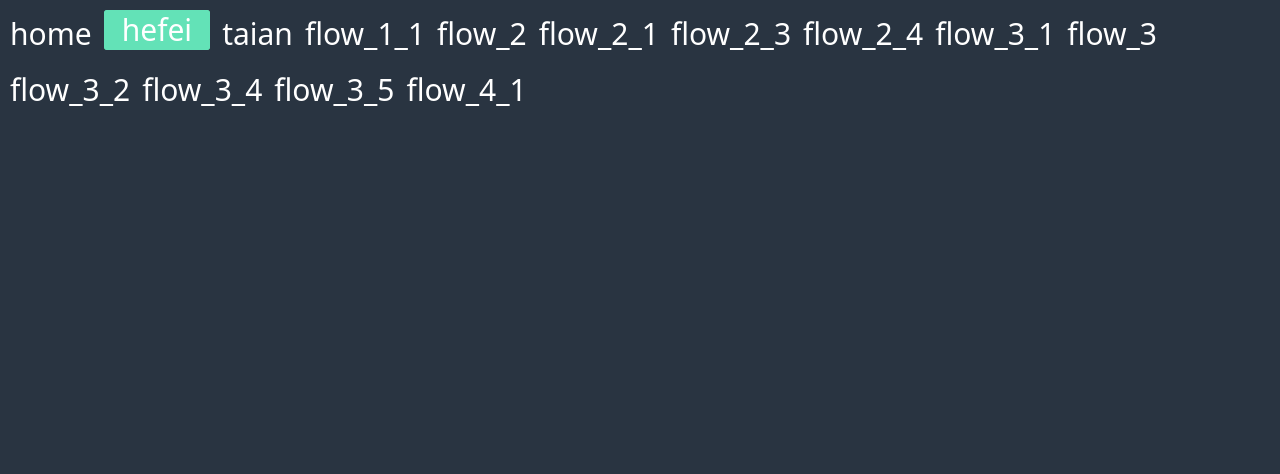
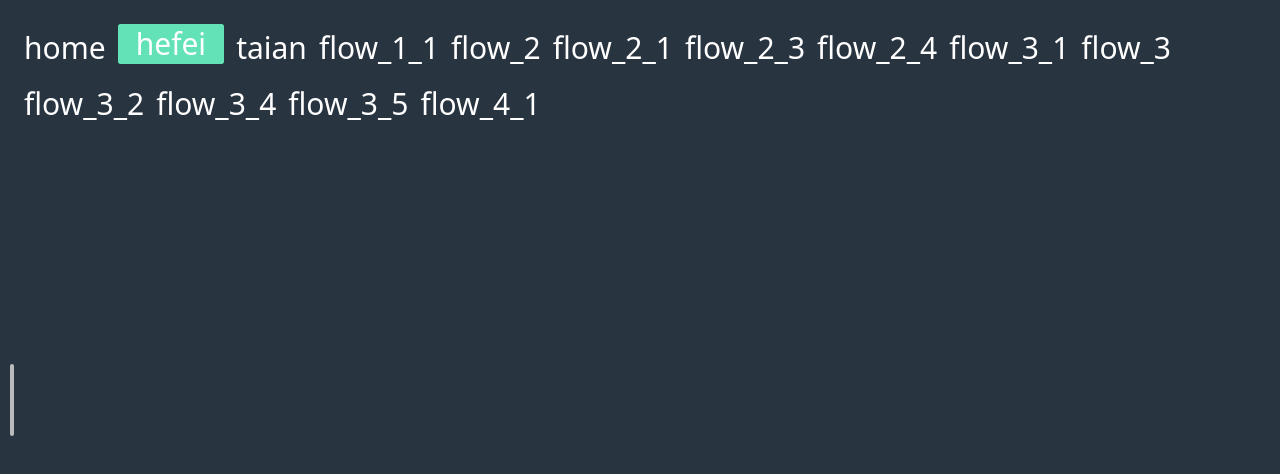
Before and after one commit to PrePan01/USSIT-Next, a Vue app: page / in a window 1280 px wide. Shown: the top 474 px of the page. Built offline with nearby package versions, Linux system fonts and the light colour scheme.

Commit message:
add: side bar

```diff
--- a/src/App.vue
+++ b/src/App.vue
@@ -1,25 +1,258 @@
 <template>
-  <n-config-provider :theme="darkTheme" style="height: 100%;" :theme-overrides="themeOverrides">
-    <router-view></router-view>
+  <n-config-provider
+    :theme="darkTheme"
+    style="height: 100%"
+    :theme-overrides="themeOverrides"
+  >
+    <n-layout has-sider>
+      <n-layout-sider
+        collapse-mode="width"
+        :collapsed-width="0"
+        :width="240"
+        show-trigger="bar"
+        content-style="padding: 8px;"
+        bordered
+        default-collapsed="true"
+      >
+        <n-menu :options="menuOptions" />
+      </n-layout-sider>
+      <n-layout-content content-style="padding: 24px;">
+        <router-view></router-view>
+      </n-layout-content>
+    </n-layout>
   </n-config-provider>
 </template>
 
 <script setup>
-import flow_perception_hefei from './views/flow_perception_hefei.vue';
-import { NButton, NConfigProvider } from 'naive-ui'
-import { darkTheme } from 'naive-ui'
+import flow_perception_hefei from "./views/flow_perception_hefei.vue";
+import {
+  NButton,
+  NConfigProvider,
+  NLayout,
+  NLayoutContent,
+  NLayoutSider,
+  NMenu,
+} from "naive-ui";
+import { darkTheme } from "naive-ui";
+import { RouterLink } from "vue-router";
+import { h } from "vue";
 // Theme Config
-const themeOverrides =
-{
-  "DataTable": {
-    "thColor": "#202934FF",
-    "thColorHover": "#283B56FF",
-    "tdColorHover": "#283B56FF",
-    "tdColor": "#202934FF"
-  }
-}
-
+const themeOverrides = {
+  DataTable: {
+    thColor: "#202934FF",
+    thColorHover: "#283B56FF",
+    tdColorHover: "#283B56FF",
+    tdColor: "#202934FF",
+  },
+};
+const menuOptions = [
+  {
+    label: () =>
+      h(
+        "a",
+        {
+          class: "title",
+          href: "/flow_1_1",
+          rel: "noopenner noreferrer",
+        },
+        "城市群智感知验证系统"
+      ),
+    key: "/flow_1_1",
+  },
+  {
+    key: 'divider-1',
+    type: 'divider',
+    props: {
+      style: {
+        marginLeft: '32px'
+      }
+    }
+  },
+  {
+    label: () =>
+      h(
+        "a",
+        {
+          href: "/flow_2",
+          rel: "noopenner noreferrer",
+        },
+        "交通状况感知"
+      ),
+    key: "/flow_2",
+    children: [
+      {
+        label: () =>
+          h(
+            "a",
+            {
+              href: "/flow_2_1",
+              rel: "noopenner noreferrer",
+            },
+            "实时路况感知"
+          ),
+        key: "/flow_2_1",
+      },
+      {
+        label: () =>
+          h(
+            "a",
+            {
+              href: "/flow_2_3",
+              rel: "noopenner noreferrer",
+            },
+            "路口流量感知"
+          ),
+        key: "/flow_2_3",
+      },
+      {
+        label: () =>
+          h(
+            "a",
+            {
+              href: "/flow_2_4",
+              rel: "noopenner noreferrer",
+            },
+            "拥堵时空分析"
+          ),
+        key: "/flow_2_4",
+      },
+    ],
+  },
+  {
+    label: () =>
+      h(
+        "a",
+        {
+          href: "/flow_3",
+          rel: "noopenner noreferrer",
+        },
+        "交通实时预测"
+      ),
+    key: "/flow_3",
+    children: [
+      {
+        label: () =>
+          h(
+            "a",
+            {
+              href: "/flow_3_1",
+              rel: "noopenner noreferrer",
+            },
+            "路口流量预测"
+          ),
+        key: "/flow_3_1",
+      },
+      {
+        label: () =>
+          h(
+            "a",
+            {
+              href: "/flow_3_2",
+              rel: "noopenner noreferrer",
+            },
+            "事故风险预测"
+          ),
+        key: "/flow_3_2",
+      },
+      {
+        label: () =>
+          h(
+            "a",
+            {
+              href: "/flow_perception_hefei",
+              rel: "noopenner noreferrer",
+            },
+            "路况预测"
+          ),
+        key: "/flow_perception_hefei",
+      },
+      {
+        label: () =>
+          h(
+            "a",
+            {
+              href: "/flow_3_4",
+              rel: "noopenner noreferrer",
+            },
+            "车辆轨迹预测"
+          ),
+        key: "/flow_3_4",
+      },
+      {
+        label: () =>
+          h(
+            "a",
+            {
+              href: "/flow_3_5",
+              rel: "noopenner noreferrer",
+            },
+            "公交流量预测"
+          ),
+        key: "/flow_3_5",
+      },
+    ]
+  },
+  {
+    label: () =>
+      h(
+        "a",
+        {
+          href: "/flow_4_1",
+          rel: "noopenner noreferrer",
+        },
+        "交通调控引导"
+      ),
+    key: "/flow_4_1",
+    children: [
+      {
+        label: () =>
+          h(
+            "a",
+            {
+              href: "/flow_4_1",
+              rel: "noopenner noreferrer",
+            },
+            "智慧停车引导"
+          ),
+        key: "/flow_4_1",
+      },
+    ]
+  },
+  {
+    label: () =>
+      h(
+        "a",
+        {
+          href: "/park_nanshan",
+          rel: "noopenner noreferrer",
+        },
+        "基础设施建设"
+      ),
+    key: "hear-the-wind-sing",
+  },
+];
 </script>
 
 <style>
+.n-layout,
+.n-layout-sider-scroll-container {
+  width: 100%;
+  height: 100%;
+  background-color: #293441;
+}
+body {
+  margin: 0px;
+  padding: 0px;
+}
+.n-menu-item-content-header > a {
+  font-size: 18px;
+}
+.n-layout-toggle-bar__top,
+.n-layout-toggle-bar__bottom {
+  background-color: #bbb !important;
+}
+.title {
+  font-weight: bold;
+  font-size: 16px !important;
+}
 </style>
```
